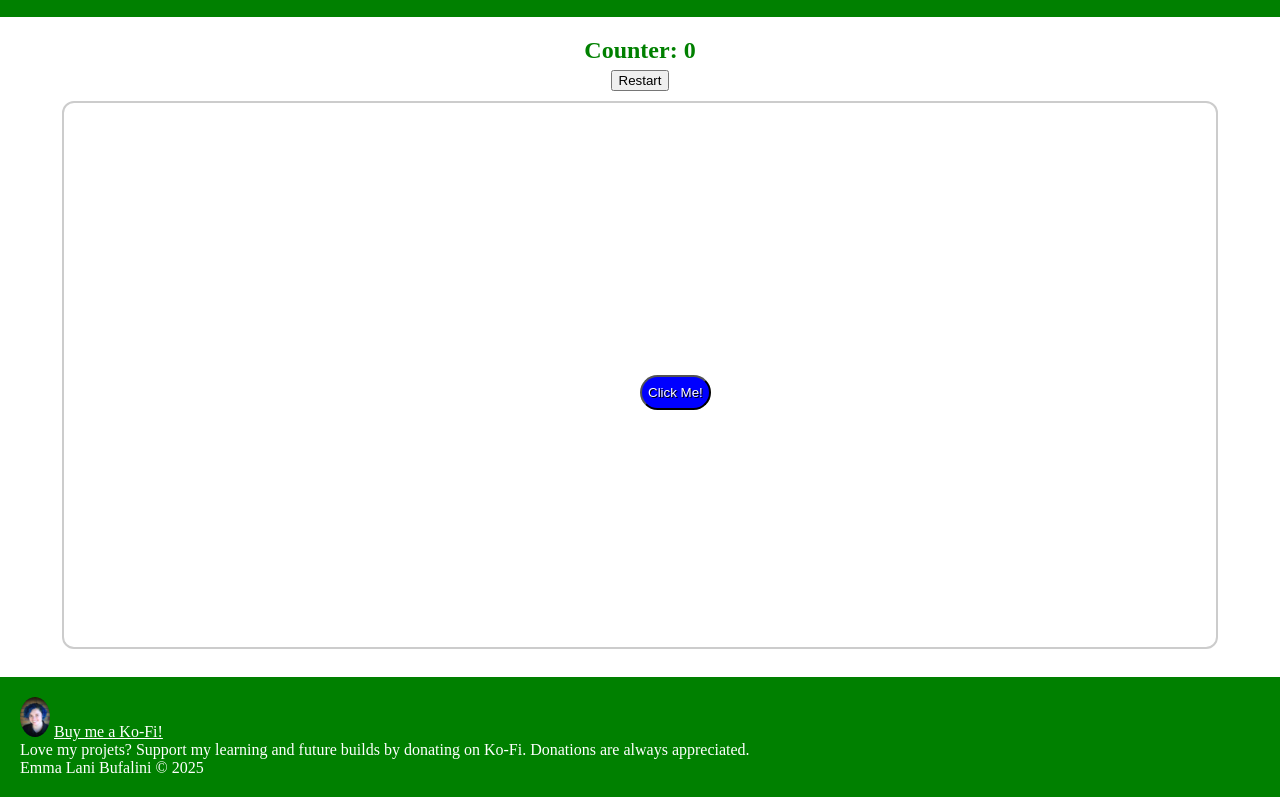
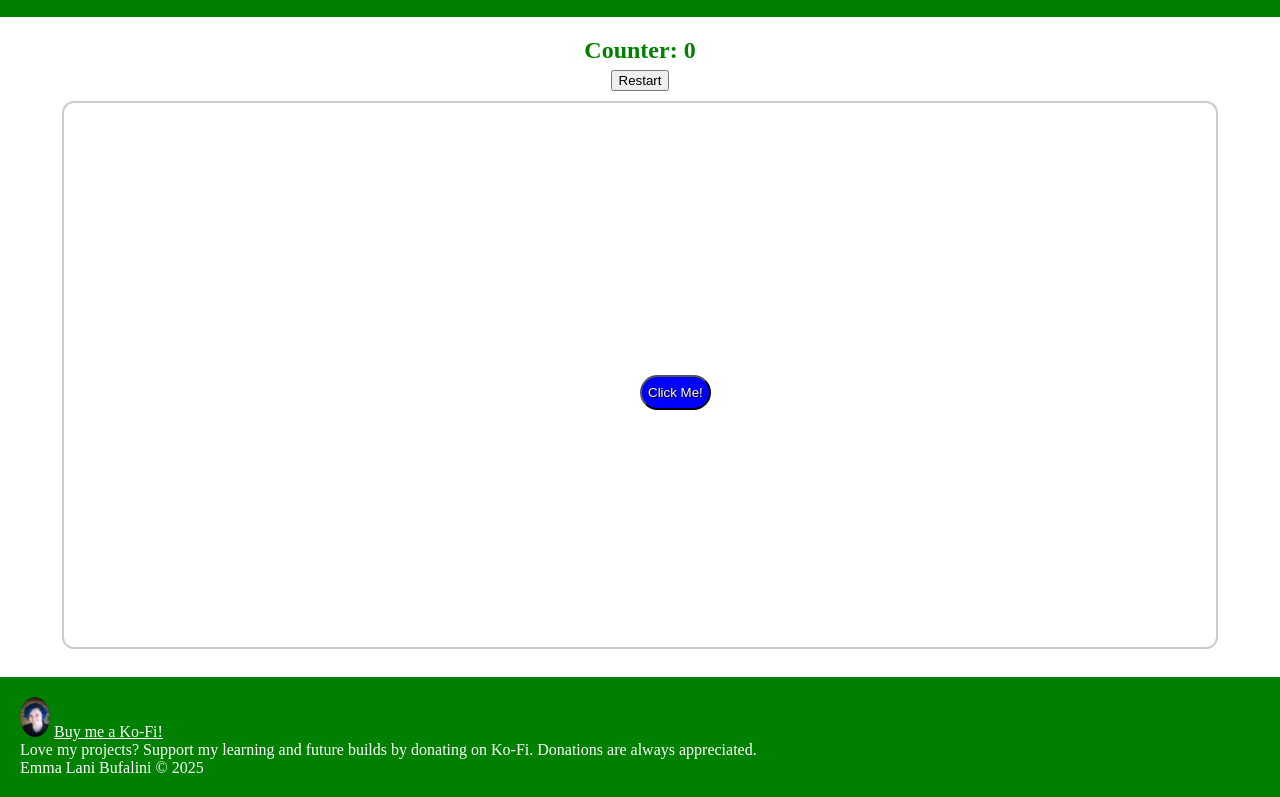
Before and after one commit to Emmalani3/buttonGame, a plain HTML site: page index.html in a window 1280 px wide. Shown: the part 83-880 px from the top of the page. Drawn offline with Linux system fonts and the light colour scheme.

Commit message:
fix word project in footer

```diff
--- a/index.html
+++ b/index.html
@@ -39,7 +39,7 @@
     <div>
         <img src="HeadShot2.jpg" alt="photo of Emma" id="headShot">
         <a href="https://ko-fi.com/emmalani">Buy me a Ko-Fi!</a>
-        <p>Love my projets? Support my learning and future builds by donating on Ko-Fi. Donations are always appreciated.</p>
+        <p>Love my projects? Support my learning and future builds by donating on Ko-Fi. Donations are always appreciated.</p>
         <p>Emma Lani Bufalini &#169 2025</p>
     </div>
 </footer>
```
Also changed, not shown: spider.html (+1 -1 lines).
